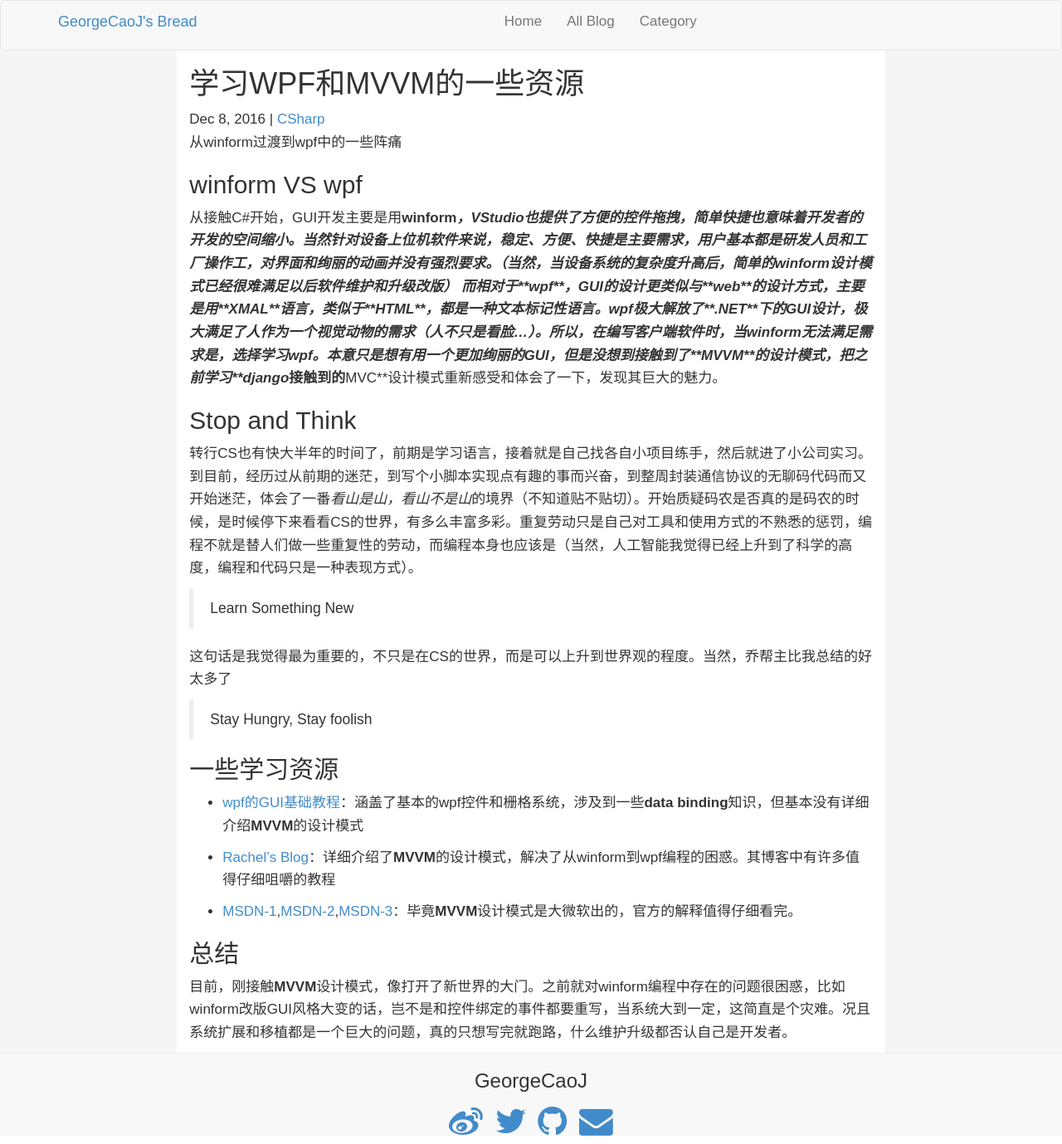
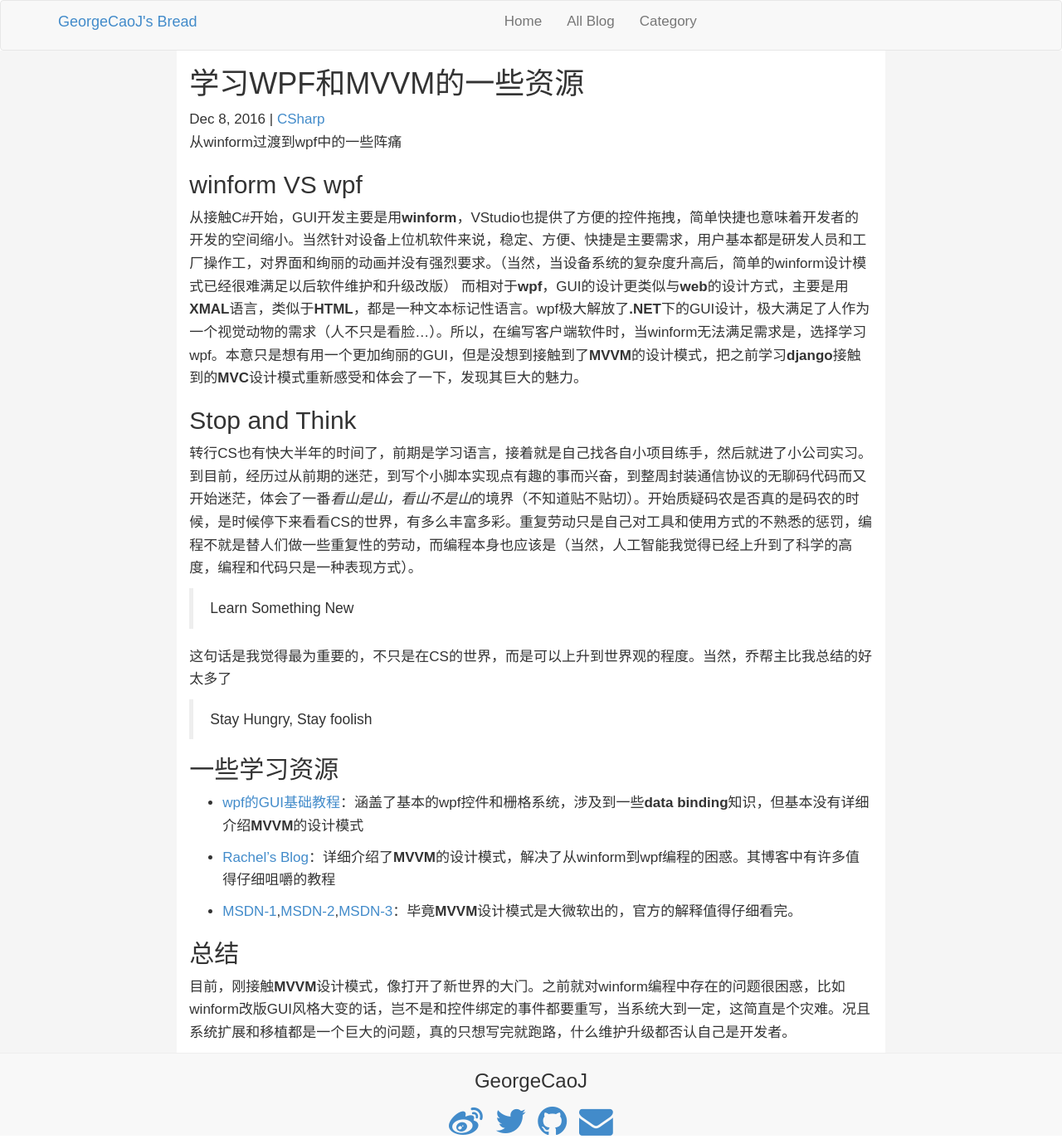
Before and after one commit to GeorgeCaoJ/blog, a Jekyll site: the page built from _posts/CSharp/2016-12-08-WPF-and-MVVM-Pattern.md, in a window 1280 px wide. Shown: the whole page at 83% size. Built offline with Jekyll 4.4.1, drawn with Linux system fonts in a browser that asks for light colours.

```diff
--- a/_posts/CSharp/2016-12-08-WPF-and-MVVM-Pattern.md
+++ b/_posts/CSharp/2016-12-08-WPF-and-MVVM-Pattern.md
@@ -7,8 +7,8 @@ description: 从winform过渡到wpf中的一些阵痛
 
 ## winform VS wpf
 
-从接触C#开始，GUI开发主要是用**winform*，VStudio也提供了方便的控件拖拽，简单快捷也意味着开发者的开发的空间缩小。当然针对设备上位机软件来说，稳定、方便、快捷是主要需求，用户基本都是研发人员和工厂操作工，对界面和绚丽的动画并没有强烈要求。（当然，当设备系统的复杂度升高后，简单的winform设计模式已经很难满足以后软件维护和升级改版）
-而相对于**wpf**，GUI的设计更类似与**web**的设计方式，主要是用**XMAL**语言，类似于**HTML**，都是一种文本标记性语言。wpf极大解放了**.NET**下的GUI设计，极大满足了人作为一个视觉动物的需求（人不只是看脸...）。所以，在编写客户端软件时，当winform无法满足需求是，选择学习wpf。本意只是想有用一个更加绚丽的GUI，但是没想到接触到了**MVVM**的设计模式，把之前学习**django*接触到的**MVC**设计模式重新感受和体会了一下，发现其巨大的魅力。
+从接触C#开始，GUI开发主要是用**winform**，VStudio也提供了方便的控件拖拽，简单快捷也意味着开发者的开发的空间缩小。当然针对设备上位机软件来说，稳定、方便、快捷是主要需求，用户基本都是研发人员和工厂操作工，对界面和绚丽的动画并没有强烈要求。（当然，当设备系统的复杂度升高后，简单的winform设计模式已经很难满足以后软件维护和升级改版）
+而相对于**wpf**，GUI的设计更类似与**web**的设计方式，主要是用**XMAL**语言，类似于**HTML**，都是一种文本标记性语言。wpf极大解放了**.NET**下的GUI设计，极大满足了人作为一个视觉动物的需求（人不只是看脸...）。所以，在编写客户端软件时，当winform无法满足需求是，选择学习wpf。本意只是想有用一个更加绚丽的GUI，但是没想到接触到了**MVVM**的设计模式，把之前学习**django**接触到的**MVC**设计模式重新感受和体会了一下，发现其巨大的魅力。
 
 ## Stop and Think
 
```
Also changed, not shown: 1 other file.
